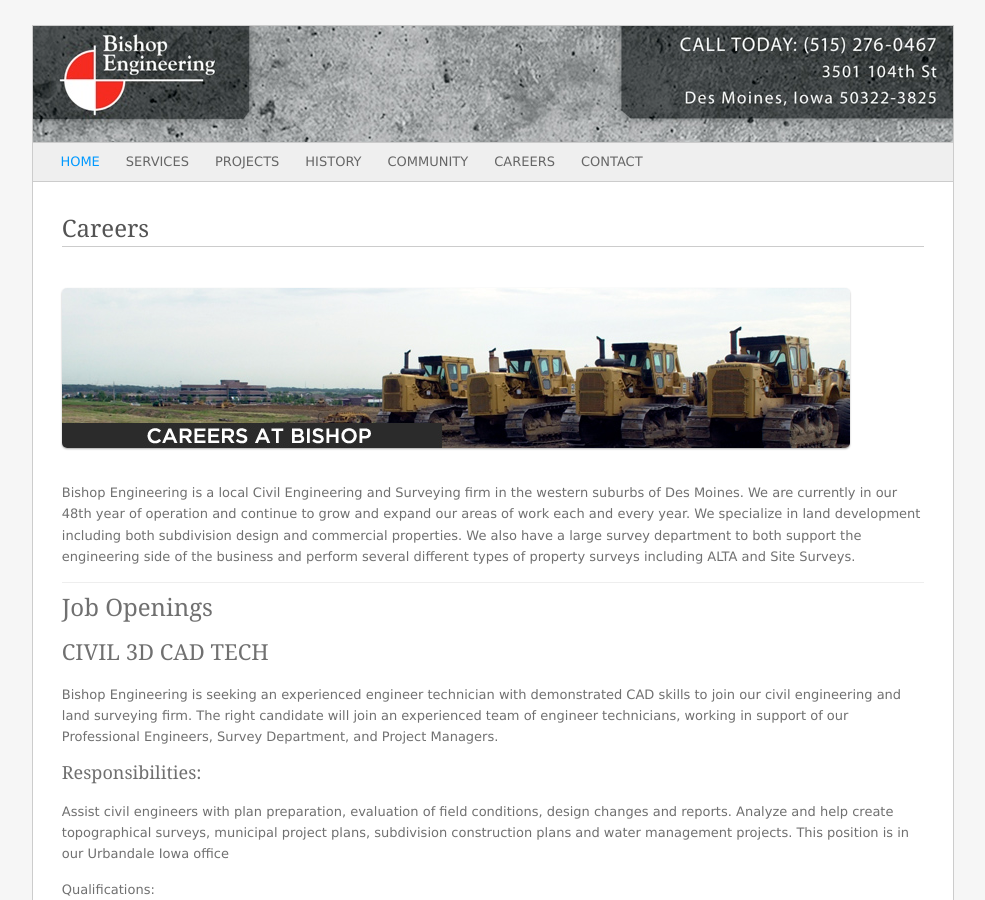
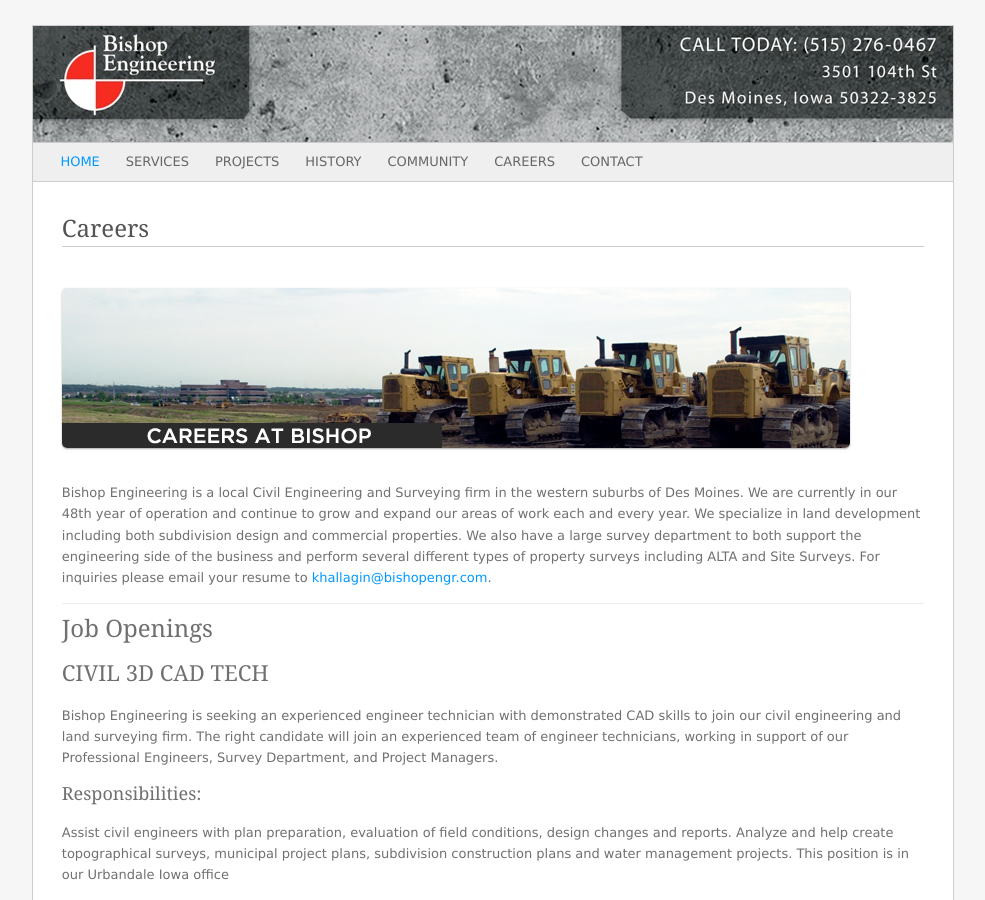
Before and after one commit to bishopengr/bishopengr.com, a Jekyll site: the page built from careers.md, in a window 1280 px wide and 900 px high. Shown: the whole window, without its empty margins (147-1132 px from the left). Built offline with Jekyll 4.4.1, drawn with Linux system fonts in a browser that asks for light colours; some web fonts are replaced.

Commit message:
Update careers.md

```diff
--- a/careers.md
+++ b/careers.md
@@ -5,7 +5,7 @@
 
 ![](/assets/img/careers.jpg)
 
-Bishop Engineering is a local Civil Engineering and Surveying firm in the western suburbs of Des Moines. We are currently in our 48th year of operation and continue to grow and expand our areas of work each and every year. We specialize in land development including both subdivision design and commercial properties. We also have a large survey department to both support the engineering side of the business and perform several different types of property surveys including ALTA and Site Surveys.
+Bishop Engineering is a local Civil Engineering and Surveying firm in the western suburbs of Des Moines. We are currently in our 48th year of operation and continue to grow and expand our areas of work each and every year. We specialize in land development including both subdivision design and commercial properties. We also have a large survey department to both support the engineering side of the business and perform several different types of property surveys including ALTA and Site Surveys. For inquiries please email your resume to [khallagin@bishopengr.com](mailto:khallagin@bishopengr.com).
 
 ---
 
@@ -134,7 +134,7 @@
 
 
 
-For inquiries please contact [khallagin@bishopengr.com](mailto:jabishop@bishopengr.com).
+For inquiries please contact [khallagin@bishopengr.com](mailto:khallagin@bishopengr.com).
 {% endif %}
 
 {% for job in site.jobs %}
```
